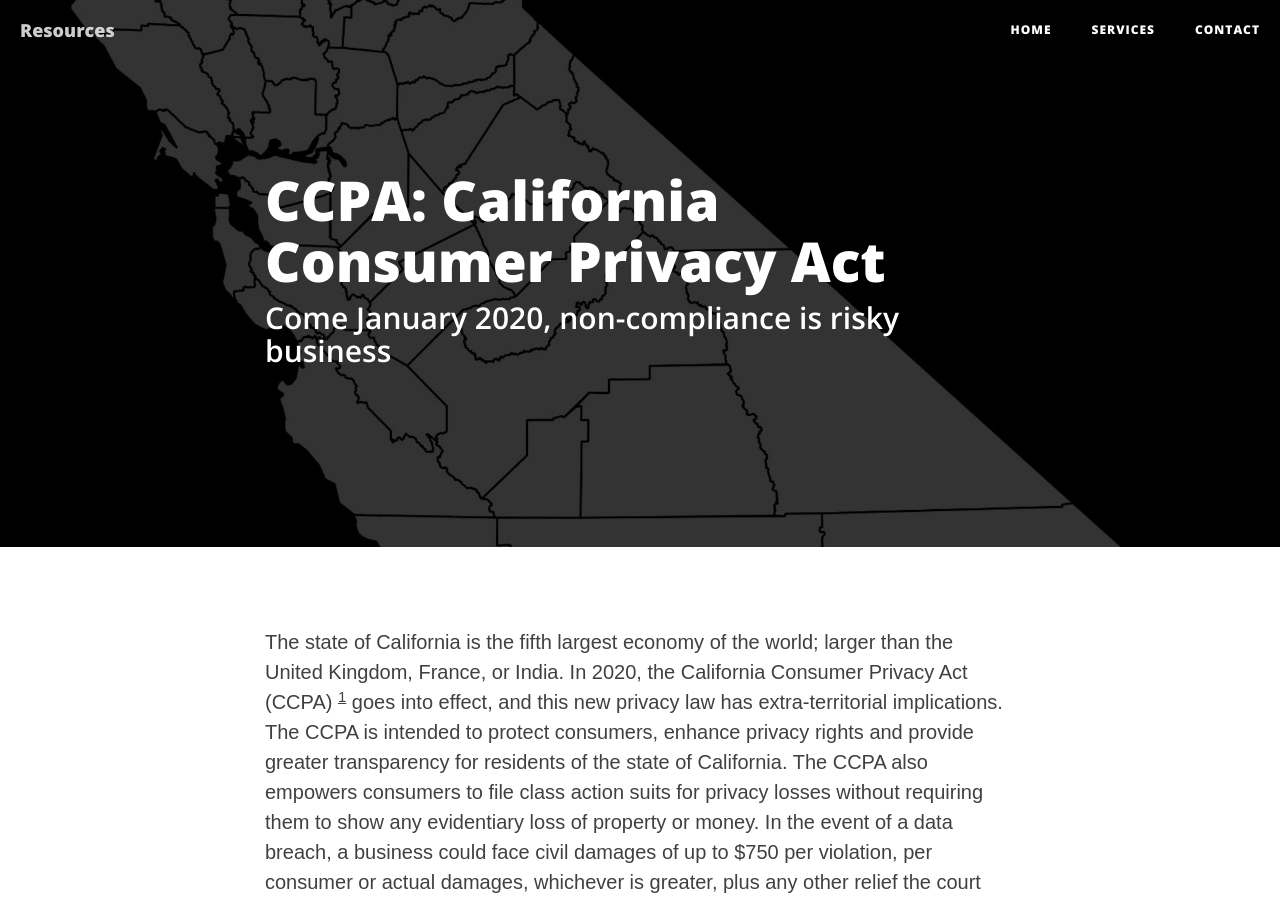
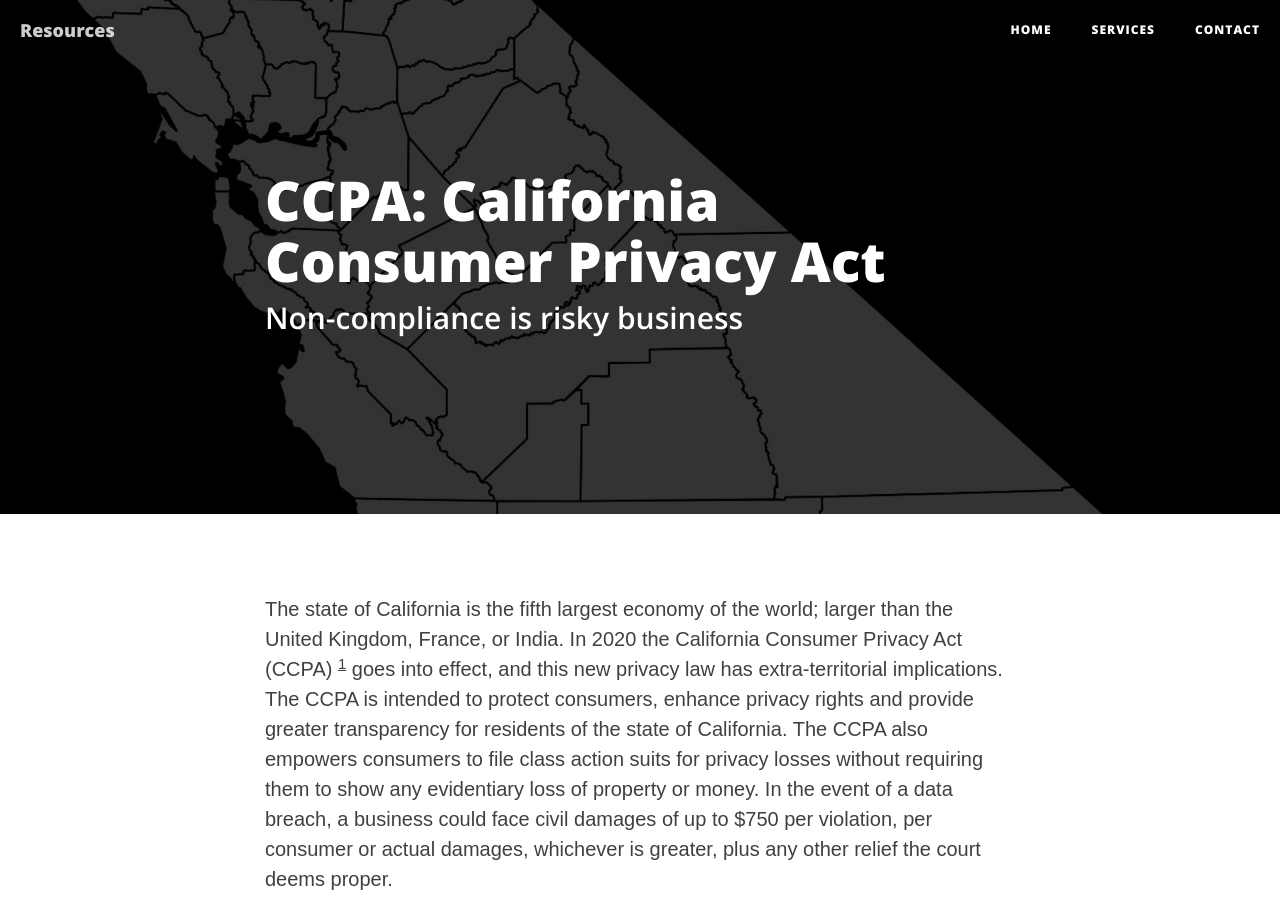
Before and after one commit to riod4/resources, a Jekyll site: the page built from _posts/2019-10-13-CCPA-privacy-protection.md, in a window 1280 px wide and 900 px high. Built offline with Jekyll 4.4.1, drawn with Linux system fonts in a browser that asks for light colours; nearby versions of some CDN libraries.

```diff
--- a/_posts/2019-10-13-CCPA-privacy-protection.md
+++ b/_posts/2019-10-13-CCPA-privacy-protection.md
@@ -1,7 +1,7 @@
 ---
 layout:     post
 title:      "CCPA: California Consumer Privacy Act"
-subtitle:   "Come January 2020, non-compliance is risky business"
+subtitle:   "Non-compliance is risky business"
 description: "The regulatory climate around the world for data protection is heating up. Data privacy regulations like the GDPR and CCPA are becoming the norm. Is your business ready?"
 date:       2019-10-13 12:00:00
 permalink:  /ccpa
@@ -15,7 +15,7 @@ header-license:
 
 ---
 
-The state of California is the fifth largest economy of the world; larger than the United Kingdom, France, or India.  In 2020, the California Consumer Privacy Act (CCPA) <sup>[1](#myfootnote1)</sup> goes into effect, and this new privacy law has extra-territorial implications. The CCPA is intended to protect consumers, enhance privacy rights and provide greater transparency for residents of the state of California. The CCPA also empowers consumers to file class action suits for privacy losses without requiring them to show any evidentiary loss of property or money. In the event of a data breach, a business could face civil damages of up to $750 per violation, per consumer or actual damages, whichever is greater, plus any other relief the court deems proper.
+The state of California is the fifth largest economy of the world; larger than the United Kingdom, France, or India.  In 2020 the California Consumer Privacy Act (CCPA) <sup>[1](#myfootnote1)</sup> goes into effect, and this new privacy law has extra-territorial implications. The CCPA is intended to protect consumers, enhance privacy rights and provide greater transparency for residents of the state of California. The CCPA also empowers consumers to file class action suits for privacy losses without requiring them to show any evidentiary loss of property or money. In the event of a data breach, a business could face civil damages of up to $750 per violation, per consumer or actual damages, whichever is greater, plus any other relief the court deems proper.
 
 > ### A business anywhere in the world which suffers a data breach that includes personal data on a few thousand customers in California could face millions of dollars in CCPA fines.
 
```
